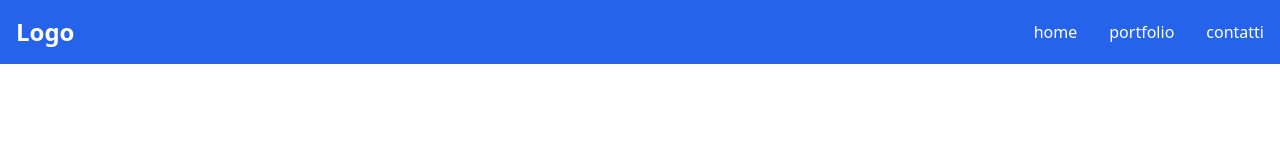
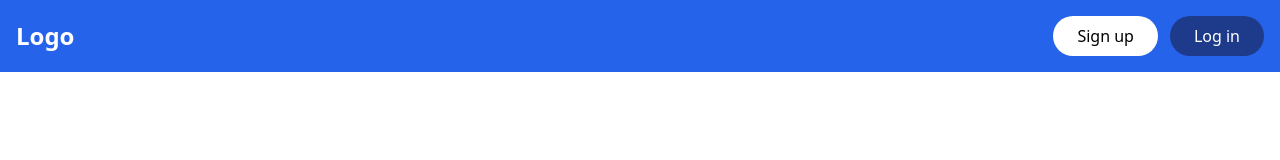
Before and after one commit to simonegarofalo/solar-house, an Astro site: page / in a window 1280 px wide. Built offline with nearby package versions, Linux system fonts and the light colour scheme; Astro itself is replaced by a stand-in of ours.

Commit message:
Added navbar buttons

```diff
--- /dev/null
+++ b/src/components/Button.astro
@@ -0,0 +1,25 @@
+---
+// Props per rendere il bottone flessibile
+const { text, href, variant = "primary" } = Astro.props;
+---
+
+<a href={href} class={`btn ${variant}`}>
+  {text}
+</a>
+
+<style>
+  /* Stili di base per il bottone usando Tailwind */
+  .btn {
+    @apply px-6 py-2 rounded-3xl text-white font-medium transition duration-100;
+  }
+
+  /* Variante primaria (es. per CTA) */
+  .primary {
+    @apply bg-white text-black hover:bg-slate-100;
+  }
+
+  /* Variante secondaria (es. per Navbar) */
+  .secondary {
+    @apply bg-blue-900 hover:bg-blue-800;
+  }
+</style>
--- a/src/components/Navbar.astro
+++ b/src/components/Navbar.astro
@@ -1,5 +1,6 @@
 ---
 import "../styles/global.css";
+import Button from "../components/Button.astro";
 const links = [
   { name: "home", href: "/" },
   { name: "portfolio", href: "/" },
@@ -13,22 +14,9 @@ const links = [
     <a href="/" class="text-white text-2xl font-bold">Logo</a>
 
     <!-- Mobile Menu Button -->
-    <button id="menu-btn" class="md:hidden text-white text-2xl"> ☰ </button>
-
-    <!-- Links -->
-    <ul
-      id="menu"
-      class="flex flex-row space-x-4 text-white md:flex-row md:space-x-8"
-    >
-      {
-        links.map((link) => (
-          <li>
-            <a href={link.href} class="">
-              {link.name}
-            </a>
-          </li>
-        ))
-      }
-    </ul>
+    <div class="flex space-x-3">
+      <Button text="Sign up" href="/signup" variant="primary" />
+      <Button text="Log in" href="/login" variant="secondary" />
+    </div>
   </div>
 </nav>
```
